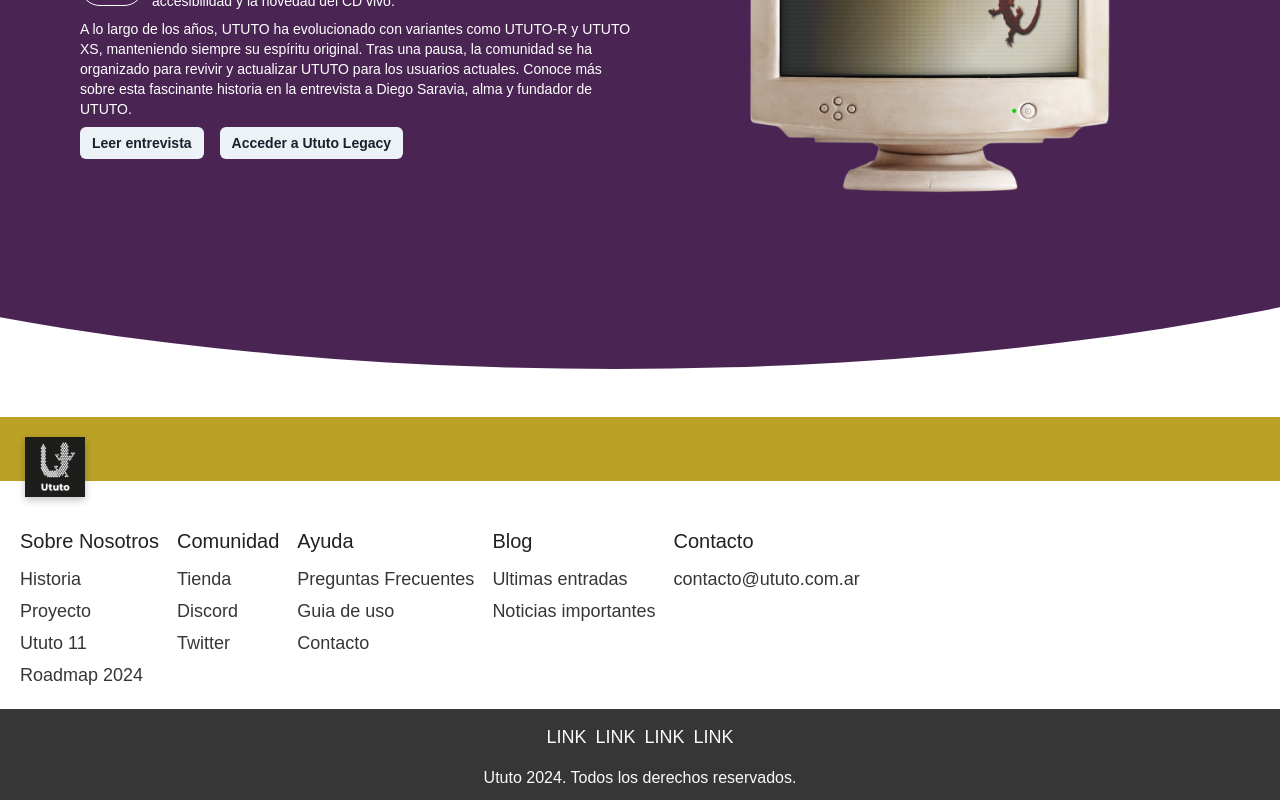
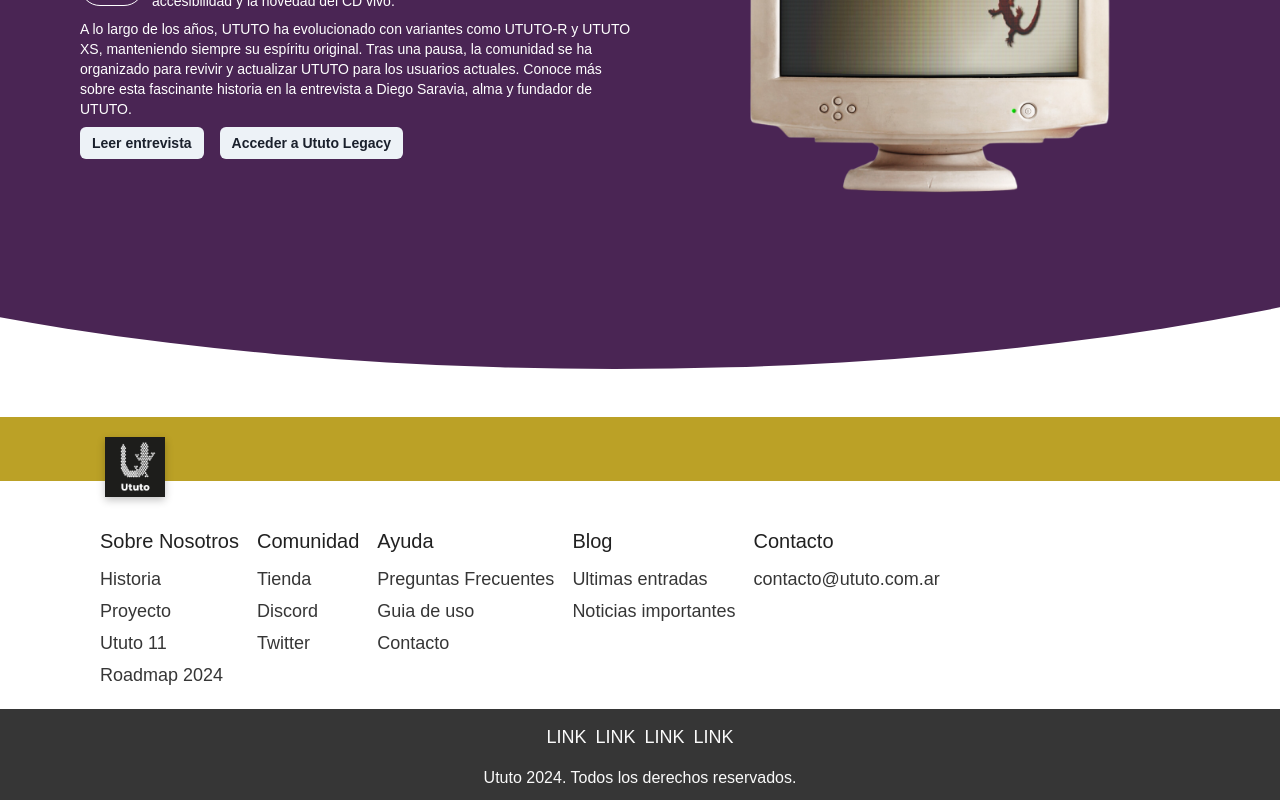
Before and after one commit to ututolinux/sitioWeb, a React (Vite) app: page / in a window 1280 px wide. Shown: the part 1637-2437 px from the top of the page. Built offline with nearby package versions, Linux system fonts and the light colour scheme.

Commit message:
fix footer

```diff
--- a/src/components/Footer/Footer.jsx
+++ b/src/components/Footer/Footer.jsx
@@ -13,19 +13,24 @@ import {
   UtutoLogoMono,
 } from "./Footer.styles";
 import ututoLogoMono from "../../assets/ututo-logo-black.png";
+import { Container } from "@chakra-ui/react";
 
 const Footer = () => {
 
   const currentYear = new Date().getFullYear();
   return (
+
     <FooterContainer>
 
       {/* FOOTER HEADER */}
       <FooterHeader>
+        <Container maxW='6xl'>
           <UtutoLogoMono src={ututoLogoMono} alt="ututo-logo-mono-rf456" />
+        </Container>
       </FooterHeader>
 
       {/* FOOTER LINKS CONTAINER */}
+      <Container maxW='6xl'>
         <FooterLinksContainer>
           <FooterLinksGroup>
             <FooterLinksTitle>Sobre Nosotros</FooterLinksTitle>
@@ -60,6 +65,7 @@ const Footer = () => {
             <FooterLinks href="#">contacto@ututo.com.ar</FooterLinks>
           </FooterLinksGroup>
         </FooterLinksContainer>
+      </Container>
 
       {/* FOOTER SOCIAL LINKS */}
       <FooterSocialLinks>
--- a/src/components/Footer/Footer.styles.js
+++ b/src/components/Footer/Footer.styles.js
@@ -21,7 +21,7 @@ export const UtutoLogoMono = styled.img`
     height: 60px;
     top: 20px;
     left: 25px;
-    position: absolute;
+    position: relative;
     box-shadow: rgba(0, 0, 0, 0.24) 0px 3px 8px;
 `
 
```
Lines whose indentation alone changed are shown as unchanged.
